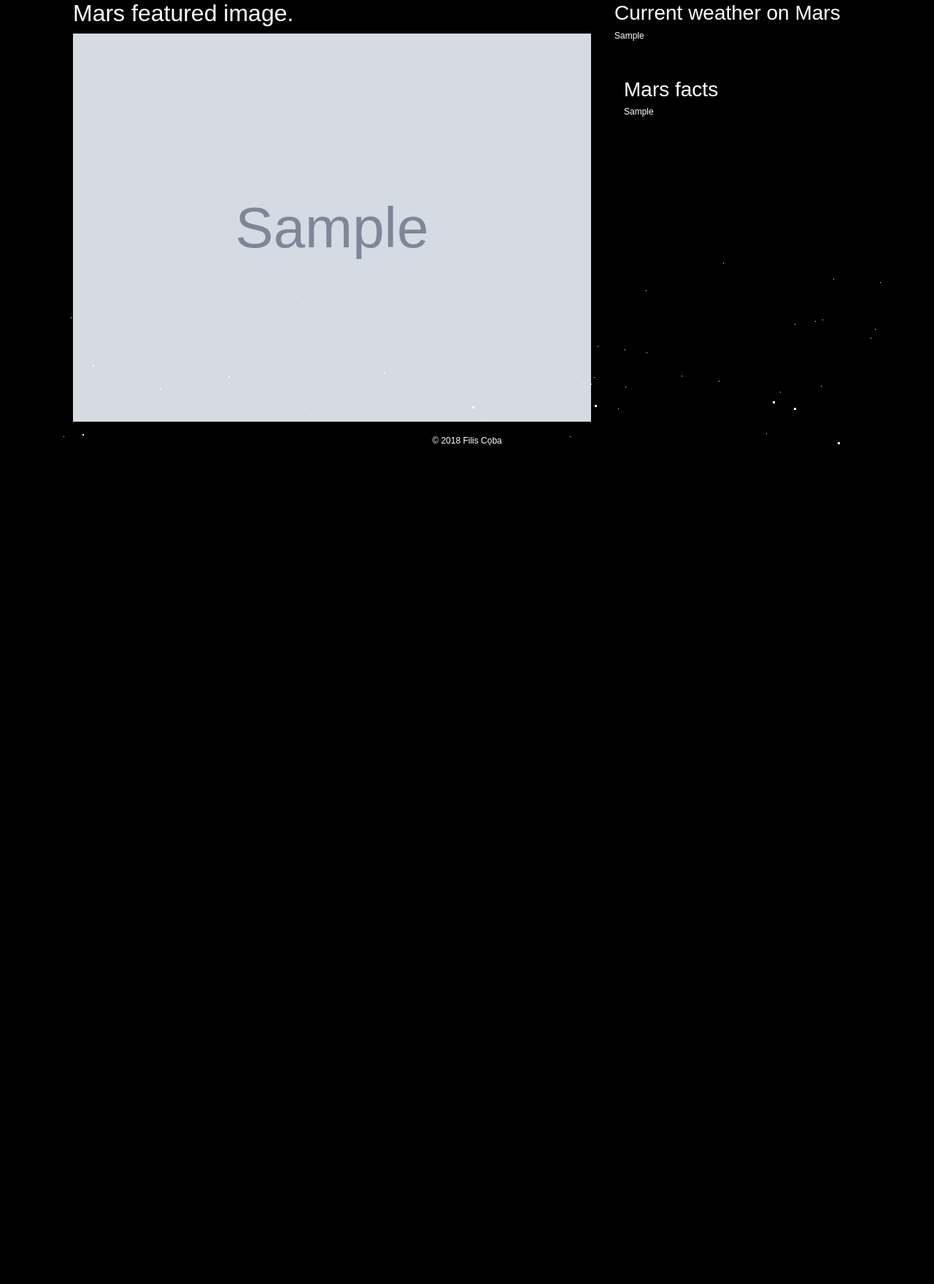
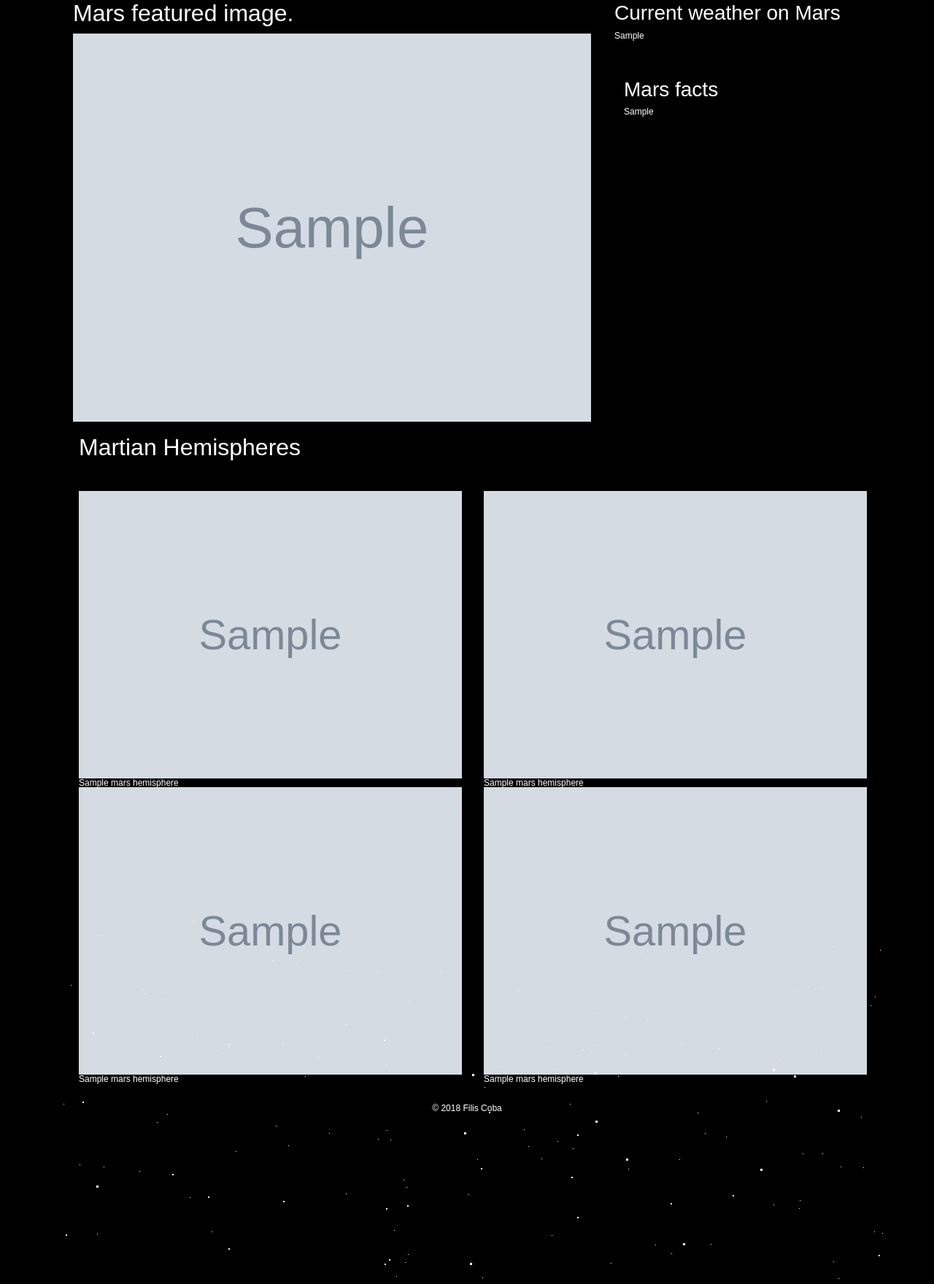
Before and after one commit to fcoba/Web-Scraping, a Flask app: page / in a window 1280 px wide. Shown: the part 440-2200 px from the top of the page at 73% size. Before the commit the page ends 1050 px from the top, so only its background shows below. Run offline with Flask 2, Linux system fonts and the light colour scheme; grey boxes marked "Sample" are stand-in pictures; a database or web service that is not in the repository returns one stand-in record (values such as "Sample title"); some libraries are stand-ins or nearby versions; some web fonts are replaced.

Commit message:
I added the hemispheres which I forgot to add last time

```diff
--- a/templates/index.html
+++ b/templates/index.html
@@ -15,7 +15,7 @@
 </head>
 
 <body style="font-family: 'Marvel', sans-serif;">
-  <div class="container" style="height:  1050px;overflow: hidden;">
+  <div class="container" style="height:  2200px;overflow: hidden;">
 
     <div class="jumbotron text-center mars_image">
       <h1 style="">Mission to Mars</h1>
@@ -59,6 +59,35 @@
       </div>
       </div>
     </div>
+    <div class="col-12 pad top bg-black m-2">
+        <div class="panel panel-default">
+            <div class="panel-body text-white">
+              <h2 class="pt-2 pb-2">Martian Hemispheres</h2>
+              <hr>
+              <div class="row" >
+                  <div class="col-lg-6 col-md-6 col-sm-6 col-xs-6">
+                    <img class = "img img-responsive plots" src="{{mars.mars_hemispheres[0].img_url}}" style="width:100%" alt="">
+                    <span>{{mars.mars_hemispheres[0].title}}</span>
+                  </div>
+                  <div class="col-lg-6 col-md-6 col-sm-6 col-xs-6">
+                    <img class = "img img-responsive plots" src="{{mars.mars_hemispheres[1].img_url}}" style="width:100%" alt="">
+                    <span>{{mars.mars_hemispheres[1].title}}</span>
+                  </div>
+              </div>
+              <div class="row">
+                  <div class="col-lg-6 col-md-6 col-sm-6 col-xs-6">
+                    <img class = "img img-responsive plots" src="{{mars.mars_hemispheres[2].img_url}}" style="width:100%" alt="">
+                    <span>{{mars.mars_hemispheres[2].title}}</span>
+                  </div>
+                  <div class="col-lg-6 col-md-6 col-sm-6 col-xs-6">
+                    <img class = "img img-responsive plots" src="{{mars.mars_hemispheres[3].img_url}}" style="width:100%" alt="">
+                    <span>{{mars.mars_hemispheres[3].title}}</span>
+                  </div>
+              </div>
+
+            </div>
+          </div>
+    </div>
     <div class="col-12" style="text-align: center; margin-top: 20px;">&copy; 2018 Filis Coba</div>
     <div id='stars'></div>
     <div id='stars2'></div>
```
